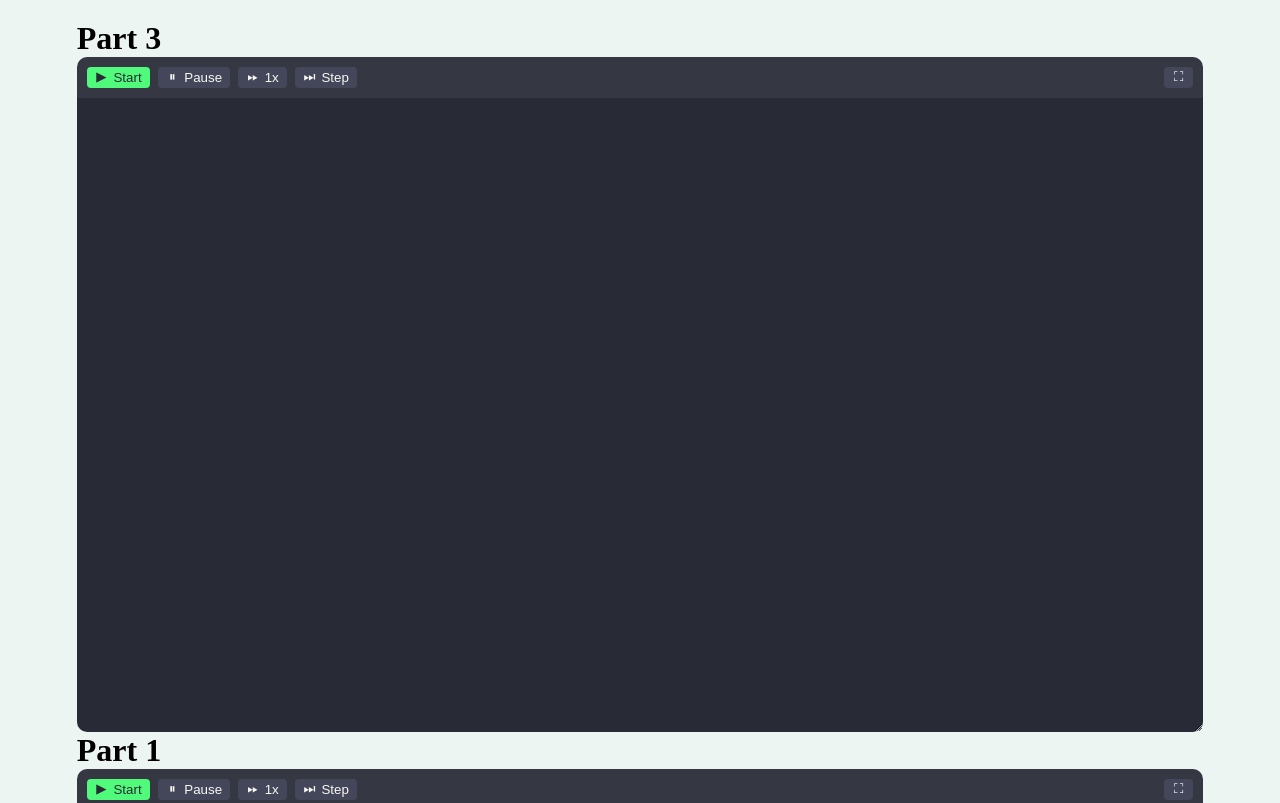
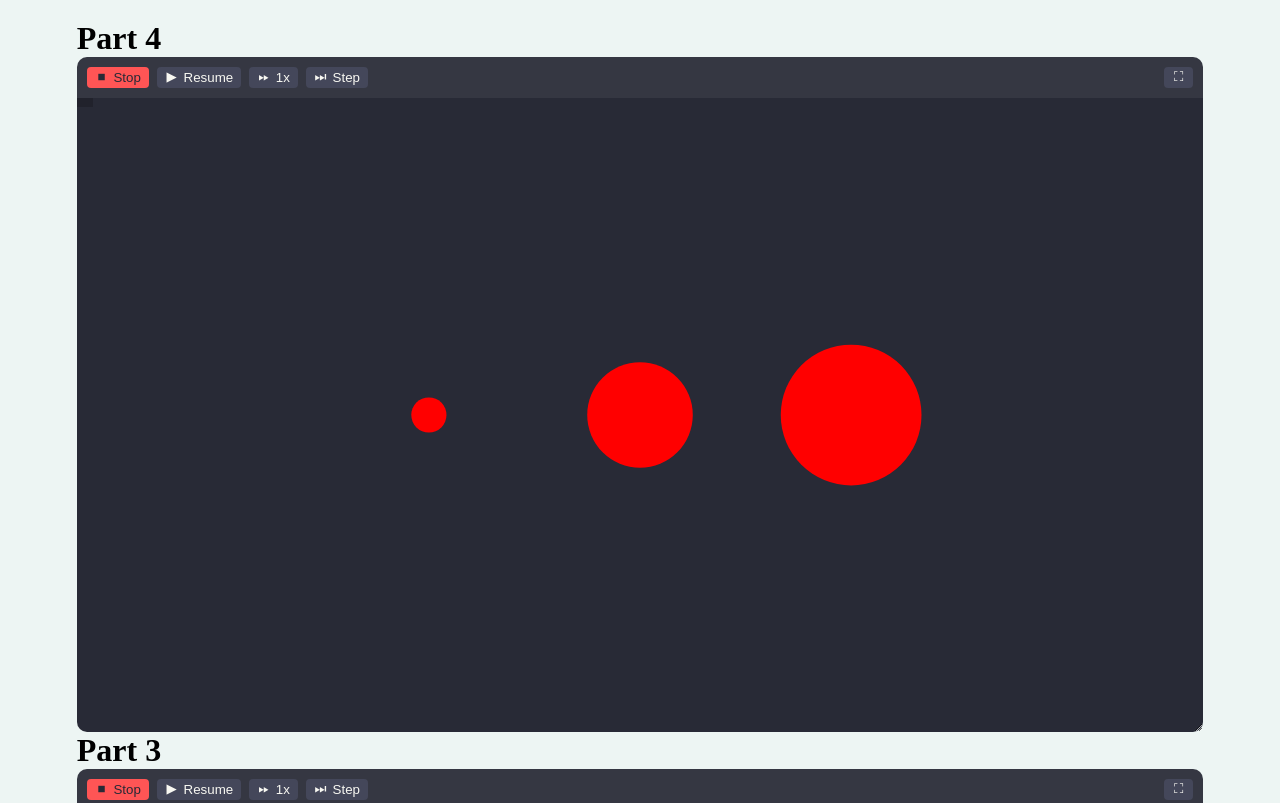
Before and after one commit to DavidOut03/Physics-Engine, a website built with Vite: page index.html in a window 1280 px wide. Shown: the top 803 px of the page. Built offline with nearby package versions, Linux system fonts and the light colour scheme.

Commit message:
Part 4 - Added wind lineare and quadratic drag

```diff
--- a/index.html
+++ b/index.html
@@ -14,8 +14,8 @@
 
               <div class="simulation-wrapper">
                   <div class="simulation-controlls">
-                      <button class="start" data-icon="▶" title="Start">Start</button>
-                      <button class="pause" data-icon="⏸" title="Pause (p)">Pause</button>
+                      <button class="start running" data-icon="■" title="Stop">Stop</button>
+                      <button class="pause" data-icon="▶" title="Resume (p)">Resume</button>
                       <button class="speed" data-icon="⏩" title="Playback speed (s)">1x</button>
                       <button class="next-frame" data-icon="⏭" title="Next step (n)">Step</button>
 
--- a/src/body.ts
+++ b/src/body.ts
@@ -5,13 +5,81 @@ export abstract class Body {
   constructor(
     public position: Vector2D,
     public velocity: Vector2D,
-    public accelleration: Vector2D,
+    public acceleration: Vector2D,
     public radius: number
   ) {}
 
-
   update(deltaTime: number): void {
-    this.velocity = this.velocity.add(this.accelleration.scale(deltaTime));
+    this.velocity = this.velocity.add(this.acceleration.scale(deltaTime));
     this.position = this.position.add(this.velocity.scale(deltaTime))
   }
 }
+
+export abstract class DynamicBody extends Body {
+
+  private forces: Vector2D;
+  private inverseMass: number;
+
+  // forces
+  private gravity: number;
+  private wind: number;
+
+  // Friction
+  private linearDrag: number;
+  private quadraticDrag: number;
+
+  constructor(
+    position: Vector2D,
+    velocity: Vector2D,
+    private mass: number,
+    radius: number
+  ) {
+    super(position, velocity, Vector2D.zero(), radius);
+
+    this.forces = Vector2D.zero();
+    this.inverseMass = 1/mass;
+
+    this.wind = 0;
+    this.gravity = 9.81;
+
+    this.linearDrag =  5;
+    this.quadraticDrag = 0;
+  }
+
+
+  public setGravity(gravity: number = 9.81) {
+    this.gravity = gravity;
+  }
+
+  public getGravity(): number {
+    return this.gravity;
+  }
+
+  public setWind(wind: number): void {
+    this.wind = wind;
+  }
+
+  public getWind(): number {
+    return this.wind;
+  }
+
+  applyForce(force: Vector2D) {
+    this.forces = this.forces.add(force);
+  }
+
+  private calculateAcceleration(): Vector2D {
+    return this.forces.scale(this.inverseMass);
+  }
+
+  update(deltaTime: number): void {
+    this.applyForce(new Vector2D(0, this.getGravity() * this.mass));
+    this.applyForce(new Vector2D(this.getWind(), 0));
+    this.applyForce(this.velocity.scale(-this.linearDrag))
+    this.applyForce(this.velocity.scale(-this.quadraticDrag).scale(this.velocity.length()));
+
+
+    this.acceleration = this.calculateAcceleration();
+    super.update(deltaTime);
+    this.forces = Vector2D.zero();
+  }
+}
--- a/src/main.ts
+++ b/src/main.ts
@@ -11,6 +11,7 @@ import { BallSimulation } from "./simulations/part3";
 import { getBody } from "./utils/html";
 import { capFirst } from "./utils/string";
 import { PartZero } from "./simulations/part0";
+import { Part4Simulation } from "./simulations/part4";
 
 function createSimulationElement(name: string): HTMLDivElement {
   const template = document.querySelector("template#simulation-template") as HTMLTemplateElement;
@@ -97,5 +98,6 @@ function createSimulation(name: string, simulation: Simulation): SimulationView
   return view;
 }
 
+createSimulation("part 4", new Part4Simulation())
 createSimulation("part 3", new BallSimulation())
 createSimulation("part 1", new PartZero())
--- a/src/simulation.ts
+++ b/src/simulation.ts
@@ -151,7 +151,7 @@ export abstract class Simulation {
 
 export class SimulationView {
   private startedLoop: boolean = false;
-  private showDebug: boolean = true;
+  private showDebug: boolean = false;
 
   private averageFps: number = 0;
   private lastFpsUpdateMs: number = 0;
@@ -163,7 +163,10 @@ export class SimulationView {
   private offsetY: number = 0;
 
 
-  constructor(private readonly canvas: Canvas, private readonly simulation: Simulation) {}
+  constructor(private readonly canvas: Canvas, private readonly simulation: Simulation) {
+    this.start();
+    this.simulation.togglePause()
+  }
 
   /**
    * Starts the rendering loop. Does nothing if it is already running.
--- a/src/simulations/part3.ts
+++ b/src/simulations/part3.ts
@@ -5,7 +5,7 @@ import {Body} from '../body';
 
 export class BallSimulation extends Simulation {
 
-  showVectors: boolean = true;
+  showVectors: boolean = false;
   bodies: Ball[] = [];
 
   gravity: number = 9.81
--- /dev/null
+++ b/src/simulations/part4.ts
@@ -0,0 +1,62 @@
+import { DynamicBody } from "../body";
+import type { Canvas } from "../canvas";
+import { Simulation } from "../simulation";
+import { Vector2D } from "../vector";
+
+export class Part4Simulation extends Simulation {
+
+    balls: Ball[] = [];
+
+     showVectors: boolean = false;
+
+    public init(_: Canvas): void {
+      this.setUnits("meters");
+      this.setWorldSize(16, 9);
+
+      if(this.balls.length > 0)
+        return;
+
+
+      this.balls = [
+        new Ball(new Vector2D(5, 4.5), Vector2D.zero(), 2, .25),
+        new Ball(new Vector2D(8, 4.5), Vector2D.zero(), 5, .75),
+        new Ball(new Vector2D(11, 4.5), Vector2D.zero(), 20, 1)
+      ];
+    }
+
+    public update(deltaTime: number): void {
+      this.balls.forEach((body: Ball) => {
+        body.update(deltaTime)
+        const bound = this.getWorldSize();
+
+        if(body.position.x > bound.width || body.position.x < 0)
+          body.position.x = 0
+
+        if(body.position.y > bound.height || body.position.y < 0)
+          body.position.y = 0
+      });
+    }
+
+    public draw(canvas: Canvas): void {
+      this.balls.forEach((body: Ball) => {
+            canvas.drawCircle(body.radius, body.position.x, body.position.y, "red");
+
+        if(this.showVectors)
+          canvas.drawVector(body.position.x, body.position.y, body.velocity, body.radius);
+      })
+    }
+
+    public getKeyboardShortCuts(): Record<string, () => void> {
+      return {
+        "v": () => this.showVectors = !this.showVectors,
+        "w": () => this.balls.forEach((b) => {
+          b.setWind(b.getWind() === 0 ? 5 : 0)
+        })
+      }
+    }
+
+}
+
+class Ball extends DynamicBody {
+
+}
--- a/src/vector.ts
+++ b/src/vector.ts
@@ -65,6 +65,11 @@ export class Vector2D {
   }
 
 
+  static zero(): Vector2D {
+    return new Vector2D(0,0);
+  }
+
+
   toString() {
       const rx = Number(this.x.toFixed(1));
       const ry = Number(this.y.toFixed(1));
```
